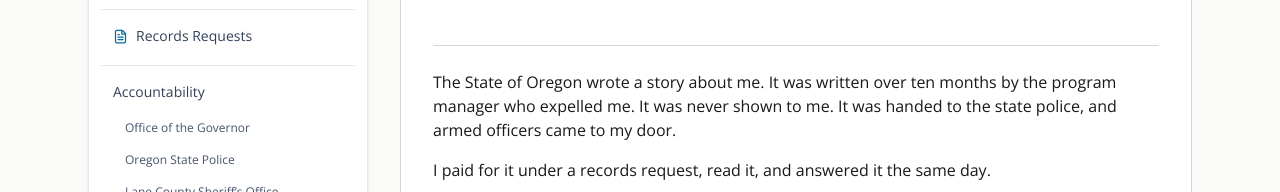
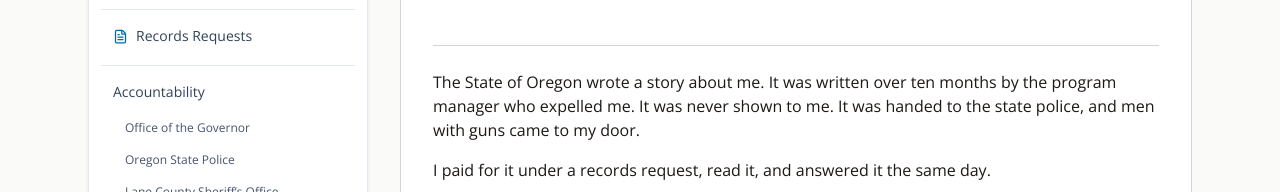
Before and after one commit to rswfire/rswfire.oprd, a Next.js app: page /sunlight in a window 1280 px wide. Shown: the part 261-453 px from the top of the page. Built offline with nearby package versions, Linux system fonts and the light colour scheme.

Commit message:
sunlight: men with guns

```diff
--- a/app/(archive)/sunlight/page.tsx
+++ b/app/(archive)/sunlight/page.tsx
@@ -108,7 +108,7 @@ export default function SunlightPage() {
             <div className="mt-4">
                 The State of Oregon wrote a story about me. It was written over ten months by the
                 program manager who expelled me. It was never shown to me. It was handed to the
-                state police, and armed officers came to my door.
+                state police, and men with guns came to my door.
             </div>
             <div className="mt-4">
                 I paid for it under a records request, read it, and answered it the same day.
--- a/data/sunlight.ts
+++ b/data/sunlight.ts
@@ -526,7 +526,7 @@ export const SUNLIGHT_SECTIONS: SunlightSection[] = [
         "blocks": [
             {
                 "t": "p",
-                "md": "The last edit to this document was January 21, 2026. Nothing was ever added after that.\n\nTwo months later, on March 24, 2026, one year to the day after my dismissal, [armed officers came to my door, behind a locked gate, on restricted federal land](https://oprdvolunteerabuse.org/accountability/oprd/01KMTJ21JGSSD4W0BTW6HP1E05/).\n\nThey sent police over a document that records no threat, no crime, and no new event in the two months before they sent them. Its last entry is my notice of a lawsuit."
+                "md": "The last edit to this document was January 21, 2026. Nothing was ever added after that.\n\nTwo months later, on March 24, 2026, one year to the day after my dismissal, [men with guns came to my door, behind a locked gate, on restricted federal land](https://oprdvolunteerabuse.org/accountability/oprd/01KMTJ21JGSSD4W0BTW6HP1E05/).\n\nThey sent police over a document that records no threat, no crime, and no new event in the two months before they sent them. Its last entry is my notice of a lawsuit."
             }
         ]
     }
```
